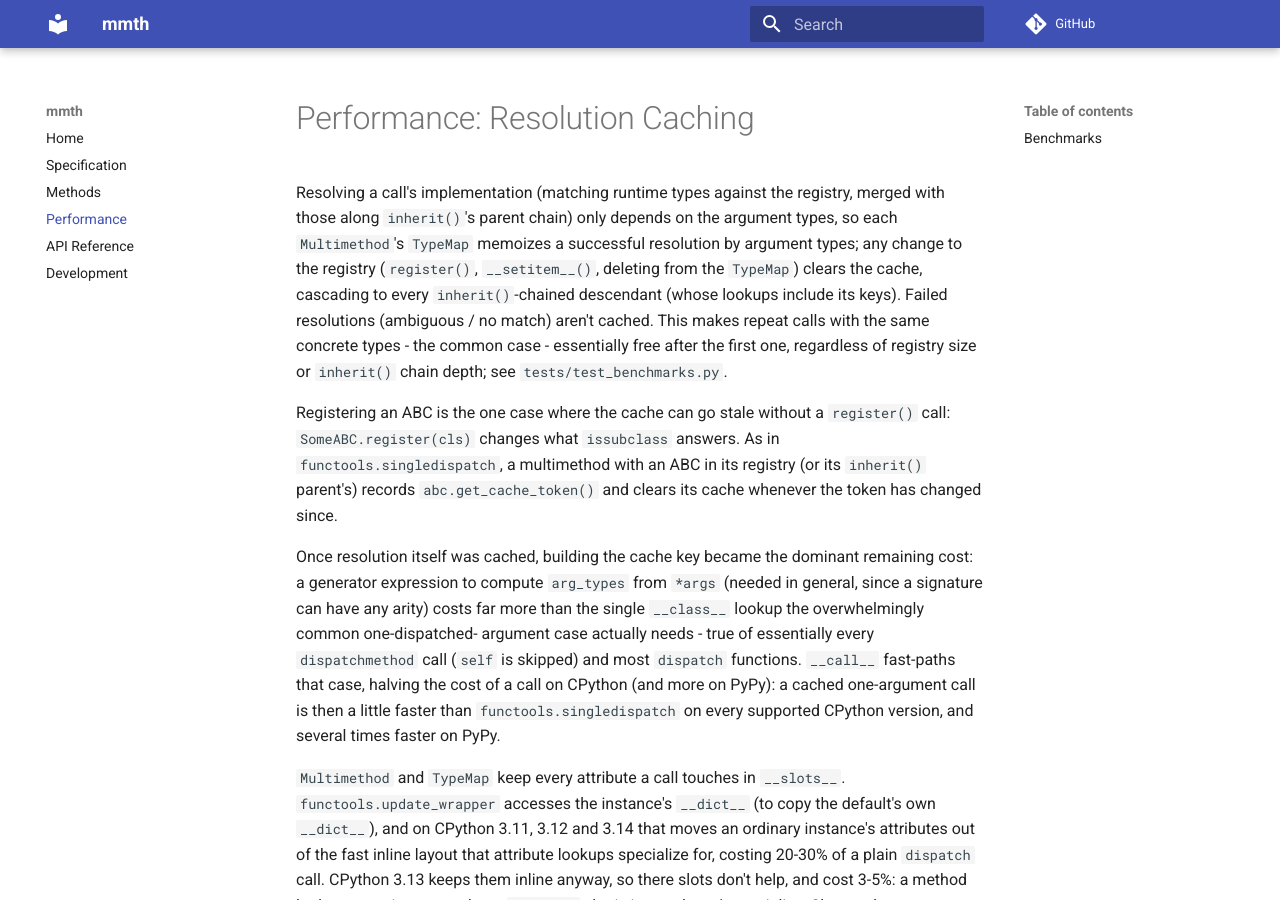
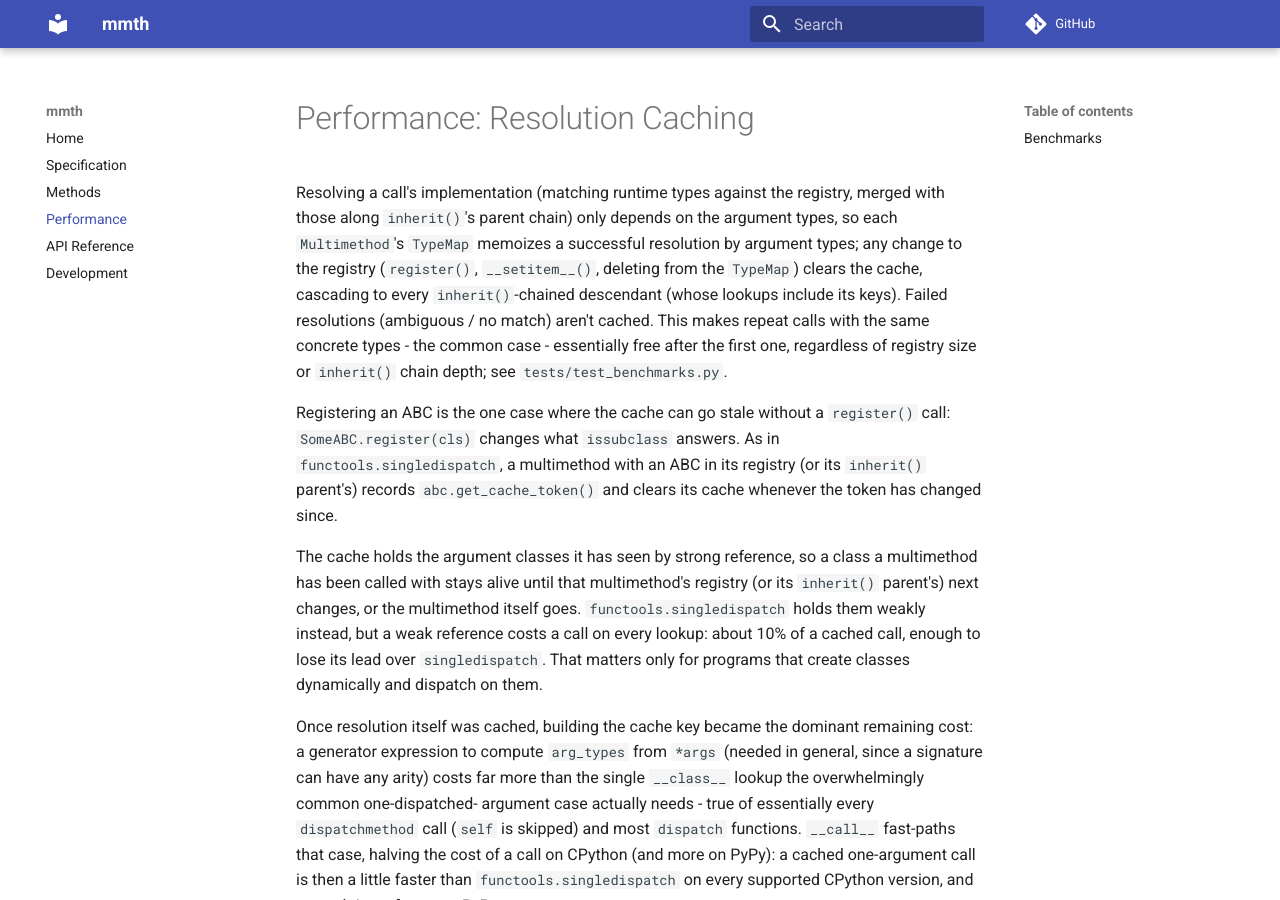
Before and after one commit to rlamy/mmth, an MkDocs documentation site: the page built from docs/performance.md, in a window 1280 px wide and 900 px high. Built offline with MkDocs 1.6.1 and Material for MkDocs 9.7.7, drawn with Linux system fonts in a browser that asks for light colours; comment, search, counter and statistics services are not loaded.

Commit message:
Say that the lookup cache keeps classes alive
The cache holds the argument classes it has seen strongly, so a class
created at runtime and dispatched on isn't freed while the multimethod
lives, unless its registry changes. Weak references would avoid that,
as in functools.singledispatch, but cost about 10% of a cached call.

```diff
--- a/docs/performance.md
+++ b/docs/performance.md
@@ -16,6 +16,14 @@ Registering an ABC is the one case where the cache can go stale without a
 answers. As in `functools.singledispatch`, a multimethod with an ABC in its
 registry (or its `inherit()` parent's) records `abc.get_cache_token()` and
 clears its cache whenever the token has changed since.
+
+The cache holds the argument classes it has seen by strong reference, so a
+class a multimethod has been called with stays alive until that
+multimethod's registry (or its `inherit()` parent's) next changes, or the
+multimethod itself goes. `functools.singledispatch` holds them weakly
+instead, but a weak reference costs a call on every lookup: about 10% of a
+cached call, enough to lose its lead over `singledispatch`. That matters
+only for programs that create classes dynamically and dispatch on them.
 
 Once resolution itself was cached, building the cache key became the
 dominant remaining cost: a generator expression to compute `arg_types` from
```
